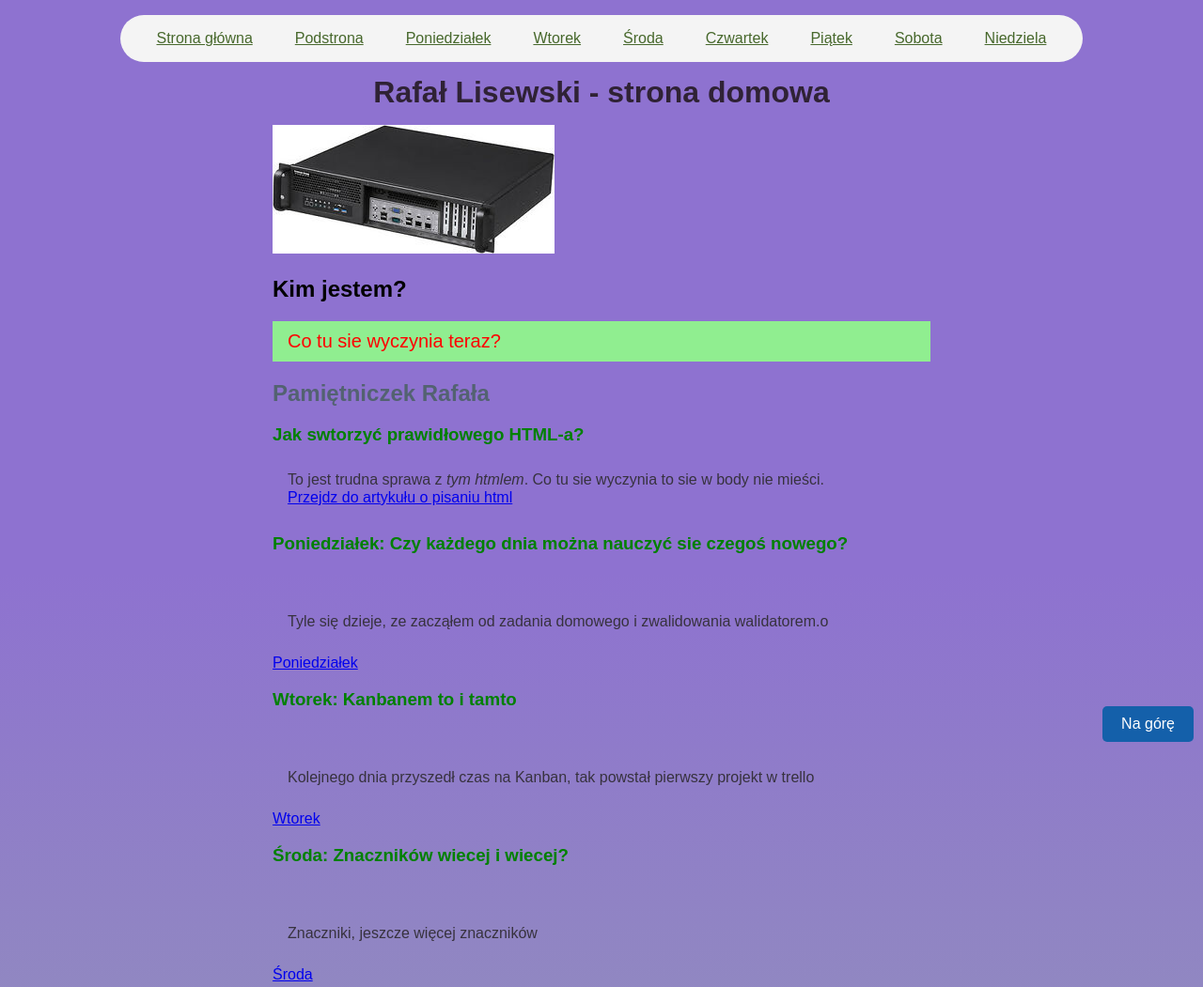
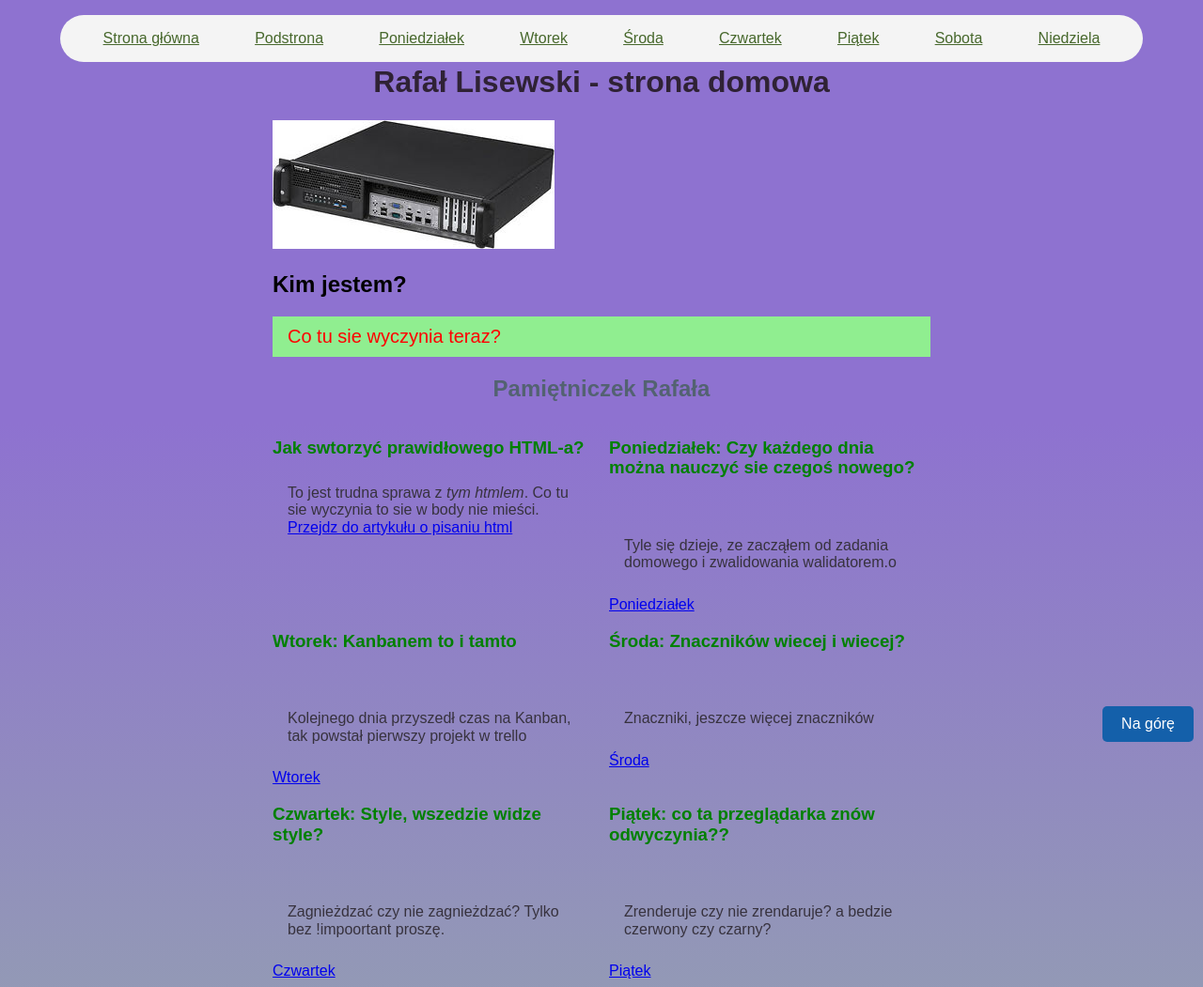
Before and after one commit to rlisewski/wtf-homepage, a plain HTML site: page index.html in a window 1280 px wide. Shown: the top 1051 px of the page at 94% size. Drawn offline with Linux system fonts and the light colour scheme.

Commit message:
M6: add media queries

```diff
--- a/index.html
+++ b/index.html
@@ -37,9 +37,9 @@
           <a href="#pamietniczek">Przejdz do pamiętniczka</a>
         </p>
       </section>
+      <h2 class="dairy__header">Pamiętniczek Rafała</h2>
 
       <section class="dairy" id="pamietniczek">
-        <h2 class="dairy__header">Pamiętniczek Rafała</h2>
         <section>
           <h3 class="dairy__event">Jak swtorzyć prawidłowego HTML-a?</h3>
           <p class="dairy__paragraph">
--- a/style.css
+++ b/style.css
@@ -13,12 +13,10 @@ body {
   background-image: linear-gradient(180deg, rgba(142, 114, 208, 1) 33%, rgba(149, 173, 168, 1) 100%);
   background-size: cover;
   font-family: Arial, Helvetica, sans-serif;
+  padding: 1rem;
 }
 
-.about {
-  /* position: relative; */
-  /* overflow: hidden; */
-}
+.about {}
 
 .about__header {
   color: #1460aa;
@@ -72,11 +70,13 @@ body {
 }
 
 .dairy {
-  clear: both;
+  display: grid;
+  grid-template-columns: 1fr;
 }
 
 .dairy__header {
   color: #536271;
+  text-align: center;
 }
 
 .dairy__paragraph {
@@ -115,14 +115,11 @@ body {
 .main {
   width: 100%;
   max-width: 700px;
-  margin: 3rem auto;
  }
 
 .main__header {
   color: #2f2235;
   text-align: center;
-  margin: 1rem auto;
-  padding-top: 1rem;
 }
 
 .navigation {
@@ -135,18 +132,49 @@ body {
   border-radius: 25px;
   z-index: 100;
   display: flex;
-  flex-wrap: wrap;
-  justify-content: space-around;
+  display: none;
+  flex-direction: column;
+  flex-wrap: nowrap;
+  justify-content: flex-end;
   align-items: center;
   row-gap: 1rem;
 }
 
 .navigation--header {
   color: #2f2235;
-  padding-top: 1rem;
-  margin: auto;
 }
 
 .navigation__link {
   color: #47682c;
 }
+
+@media screen and (min-width: 768px) {
+  .about {
+  }
+
+  .dairy {
+    grid-template-columns: 1fr 1fr;
+    column-gap: 1rem;
+  }
+
+  .navigation {
+    left: 5vw;
+    right: 5vw;
+    display: flex;
+    flex-wrap: wrap;
+    flex-direction: row;
+    justify-content: space-around;
+  }
+
+  .navigation--header {
+    padding-top: 1rem;
+  }
+
+  .main {
+    margin: 1rem auto;
+  }
+
+  .main__header {
+    padding-top: 1rem;
+  }
+}
```
